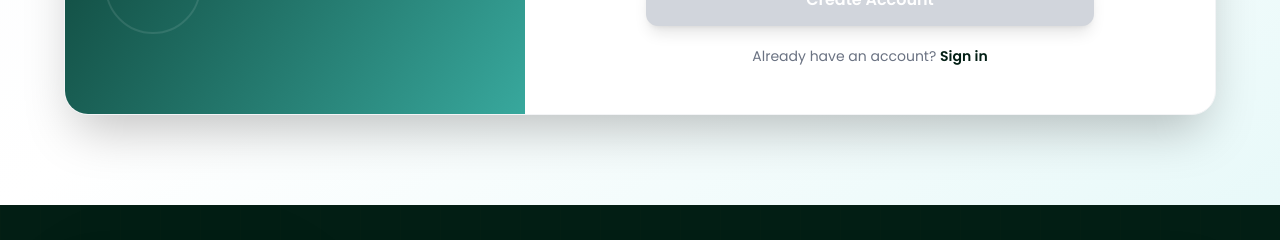
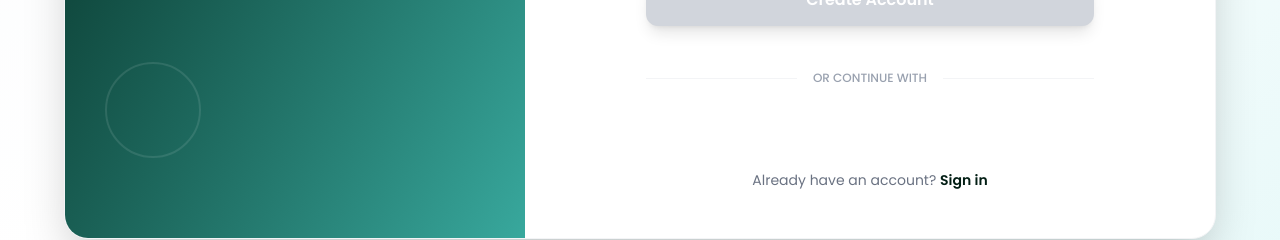
Before and after one commit to sakkib443/zayeduddin-melm, a Next.js app: page /register in a window 1280 px wide. Shown: the part 711-951 px from the top of the page. Built offline with nearby package versions, Linux system fonts and the light colour scheme; no server answers.

Commit message:
feat: integrate Google Login UI and OAuth provider

```diff
--- a/package.json
+++ b/package.json
@@ -11,6 +11,7 @@
   "dependencies": {
     "@hookform/resolvers": "^5.2.2",
     "@lottiefiles/dotlottie-react": "^0.17.13",
+    "@react-oauth/google": "^0.13.4",
     "@reduxjs/toolkit": "^2.10.1",
     "@tailwindcss/typography": "^0.5.19",
     "date-fns": "^4.1.0",
--- a/src/app/(auth)/login/page.jsx
+++ b/src/app/(auth)/login/page.jsx
@@ -9,6 +9,8 @@ import { useLanguage } from "@/context/LanguageContext";
 
 import { API_BASE_URL } from "@/config/api";
 import Logo from "@/components/sheard/Logo";
+
+import { GoogleLogin } from "@react-oauth/google";
 
 const Login = () => {
   const router = useRouter();
@@ -22,25 +24,7 @@ const Login = () => {
   const [loading, setLoading] = useState(false);
   const [error, setError] = useState("");
 
-  const handleLogin = async (e) => {
-    e.preventDefault();
-    setLoading(true);
-    setError("");
-
-    try {
-      // Use centralized API URL
-      const res = await fetch(`${API_BASE_URL}/auth/login`, {
-        method: "POST",
-        headers: { "Content-Type": "application/json" },
-        body: JSON.stringify({ email, password }),
-      });
-
-      const data = await res.json();
-
-      if (!res.ok) {
-        throw new Error(data.message || "Login failed");
-      }
-
+  const handleLoginSuccess = (data) => {
     const token = data?.data?.token || data?.data?.tokens?.accessToken;
     const user = data?.data?.user;
 
@@ -66,8 +50,54 @@ const Login = () => {
     } else {
       throw new Error("Invalid response from server");
     }
+  };
+
+  const handleLogin = async (e) => {
+    e.preventDefault();
+    setLoading(true);
+    setError("");
+
+    try {
+      const res = await fetch(`${API_BASE_URL}/auth/login`, {
+        method: "POST",
+        headers: { "Content-Type": "application/json" },
+        body: JSON.stringify({ email, password }),
+      });
+
+      const data = await res.json();
+
+      if (!res.ok) {
+        throw new Error(data.message || "Login failed");
+      }
+
+      handleLoginSuccess(data);
     } catch (err) {
       console.error("Login Error:", err);
+      setError(err.message);
+    } finally {
+      setLoading(false);
+    }
+  };
+
+  const handleGoogleSuccess = async (credentialResponse) => {
+    setLoading(true);
+    setError("");
+    try {
+      const res = await fetch(`${API_BASE_URL}/auth/google-login`, {
+        method: "POST",
+        headers: { "Content-Type": "application/json" },
+        body: JSON.stringify({ idToken: credentialResponse.credential }),
+      });
+
+      const data = await res.json();
+
+      if (!res.ok) {
+        throw new Error(data.message || "Google Login failed");
+      }
+
+      handleLoginSuccess(data);
+    } catch (err) {
+      console.error("Google Login Error:", err);
       setError(err.message);
     } finally {
       setLoading(false);
@@ -244,6 +274,37 @@ const Login = () => {
                   </button>
                 </form>
 
+                {/* Divider */}
+                <div className="relative my-8">
+                  <div className="absolute inset-0 flex items-center">
+                    <div className="w-full border-t border-gray-100"></div>
+                  </div>
+                  <div className="relative flex justify-center text-xs uppercase">
+                    <span className="bg-white px-4 text-gray-400 font-medium">
+                      {language === "bn" ? "অথবা" : "Or continue with"}
+                    </span>
+                  </div>
+                </div>
+
+                {/* Google Login Button */}
+                <div className="flex justify-center">
+                  <div className="w-full">
+                    <GoogleLogin
+                      onSuccess={handleGoogleSuccess}
+                      onError={() => {
+                        console.log("Login Failed");
+                        setError("Google Login Failed");
+                      }}
+                      useOneTap
+                      theme="outline"
+                      size="large"
+                      width="100%"
+                      shape="pill"
+                      text="continue_with"
+                    />
+                  </div>
+                </div>
+
                 {/* Help Text */}
                 <p className={`text-xs text-gray-400 text-center mt-6 ${bengaliClass}`}>
                   {language === "bn"
--- a/src/app/(auth)/register/page.jsx
+++ b/src/app/(auth)/register/page.jsx
@@ -9,6 +9,8 @@ import { useLanguage } from "@/context/LanguageContext";
 
 import { API_BASE_URL } from "@/config/api";
 import Logo from "@/components/sheard/Logo";
+
+import { GoogleLogin } from "@react-oauth/google";
 
 const Register = () => {
   const router = useRouter();
@@ -33,6 +35,58 @@ const Register = () => {
   const [passwordStrength, setPasswordStrength] = useState(0);
   const [isRegistered, setIsRegistered] = useState(false);
   const [registeredEmail, setRegisteredEmail] = useState("");
+
+  const handleLoginSuccess = (data) => {
+    const token = data?.data?.token || data?.data?.tokens?.accessToken;
+    const user = data?.data?.user;
+
+    if (token && user) {
+      localStorage.setItem("token", token);
+      localStorage.setItem("user", JSON.stringify(user));
+
+      const userRole = user.role || "student";
+
+      switch (userRole) {
+        case "admin":
+          router.push("/dashboard/admin");
+          break;
+        case "mentor":
+          router.push("/dashboard/instructor");
+          break;
+        case "student":
+        case "user":
+        default:
+          router.push("/");
+      }
+    } else {
+      throw new Error("Invalid response from server");
+    }
+  };
+
+  const handleGoogleSuccess = async (credentialResponse) => {
+    setLoading(true);
+    setError("");
+    try {
+      const res = await fetch(`${API_BASE_URL}/auth/google-login`, {
+        method: "POST",
+        headers: { "Content-Type": "application/json" },
+        body: JSON.stringify({ idToken: credentialResponse.credential }),
+      });
+
+      const data = await res.json();
+
+      if (!res.ok) {
+        throw new Error(data.message || "Google Login failed");
+      }
+
+      handleLoginSuccess(data);
+    } catch (err) {
+      console.error("Google Login Error:", err);
+      setError(err.message);
+    } finally {
+      setLoading(false);
+    }
+  };
 
   const handleChange = (e) => {
     const { name, value } = e.target;
@@ -443,6 +497,36 @@ const Register = () => {
                         )}
                       </button>
 
+                      {/* Divider */}
+                      <div className="relative my-6">
+                        <div className="absolute inset-0 flex items-center">
+                          <div className="w-full border-t border-gray-100"></div>
+                        </div>
+                        <div className="relative flex justify-center text-xs uppercase">
+                          <span className="bg-white px-4 text-gray-400 font-medium">
+                            {language === "bn" ? "অথবা" : "Or continue with"}
+                          </span>
+                        </div>
+                      </div>
+
+                      {/* Google Login Button */}
+                      <div className="flex justify-center">
+                        <div className="w-full">
+                          <GoogleLogin
+                            onSuccess={handleGoogleSuccess}
+                            onError={() => {
+                              console.log("Login Failed");
+                              setError("Google Login Failed");
+                            }}
+                            theme="outline"
+                            size="large"
+                            width="100%"
+                            shape="pill"
+                            text="signup_with"
+                          />
+                        </div>
+                      </div>
+
                       {/* Login Link */}
                       <p className={`text-sm text-gray-500 text-center ${bengaliClass}`}>
                         {language === "bn" ? "ইতিমধ্যে অ্যাকাউন্ট আছে? " : "Already have an account? "}
--- a/src/app/layout.js
+++ b/src/app/layout.js
@@ -17,6 +17,7 @@ import ReduxProviderWrapper from "@/components/ReduxProvaiderWrapper";
 import { LanguageProvider } from "@/context/LanguageContext";
 
 import { Toaster } from "react-hot-toast";
+import { GoogleOAuthProvider } from "@react-oauth/google";
 
 // Google Fonts
 const poppins = Poppins({
@@ -80,11 +81,13 @@ export default function RootLayout({ children }) {
       <body className="antialiased" suppressHydrationWarning>
         <Preloader />
         <ReduxProviderWrapper>
-          <LanguageProvider>
-            <Toaster position="top-center" reverseOrder={false} />
+          <GoogleOAuthProvider clientId={process.env.NEXT_PUBLIC_GOOGLE_CLIENT_ID}>
+            <LanguageProvider>
+              <Toaster position="top-center" reverseOrder={false} />
 
-            {children}
-          </LanguageProvider>
+              {children}
+            </LanguageProvider>
+          </GoogleOAuthProvider>
         </ReduxProviderWrapper>
       </body>
     </html>
```
Also changed, not shown: 1 other file (tests, documents, lock files or other folders). Lines whose indentation alone changed are shown as unchanged.
